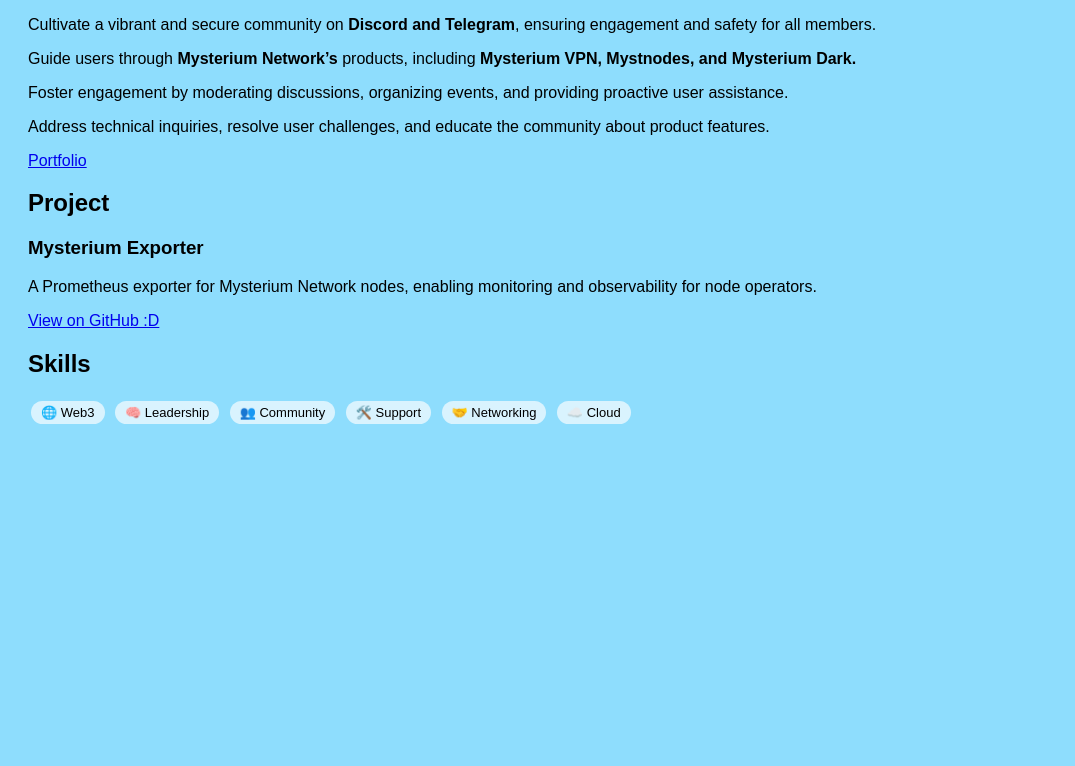
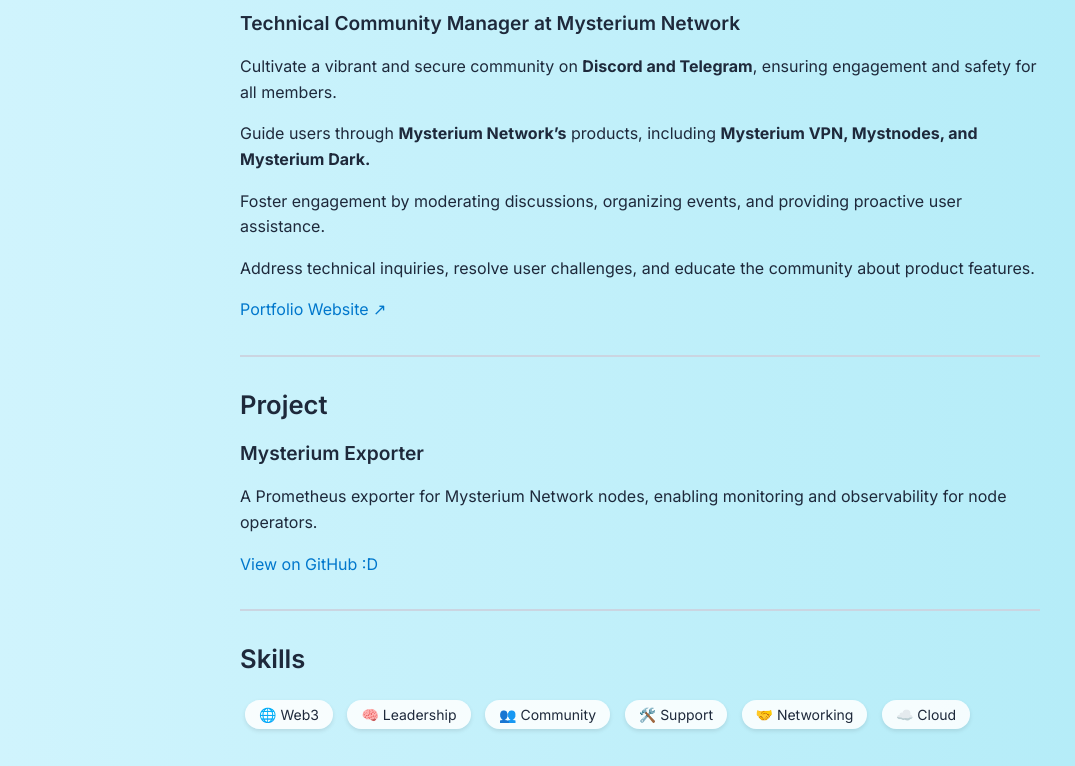
Before and after one commit to adinetech/Sem2, a plain HTML site: page Assignments/HTML_CSS/index.html in a window 1280 px wide. Shown: the part 181-947 px from the top of the page, without its empty margins (0-1075 px from the left). Before the commit the page ends 800 px from the top, so only its background shows below. Drawn offline with Linux system fonts and the light colour scheme.

Commit message:
HTML Assignment changes

```diff
--- a/Assignments/HTML_CSS/index.html
+++ b/Assignments/HTML_CSS/index.html
@@ -1,40 +1,96 @@
 <!DOCTYPE html>
+<html lang="en">
 <head>
-    <title> Hello :D </title>
-</head>
+  <meta charset="UTF-8" />
+  <meta name="viewport" content="width=device-width, initial-scale=1.0" />
+  <title>Adine's Portfolio</title>
+  <link href="https://fonts.googleapis.com/css2?family=Inter:wght@400;600;700&display=swap" rel="stylesheet">
   <style>
     body {
-        background-color: #8eddfd;
-        font-family: Arial, sans-serif;
-        padding: 20px;
+      background: linear-gradient(to right, #d0f4fd, #b0ebf7);
+      font-family: 'Inter', sans-serif;
+      color: #1e293b;
+      margin: 0;
+      padding: 0;
     }
+
+    .container {
+      max-width: 800px;
+      margin: auto;
+      padding: 2rem;
+    }
+
+    h1 {
+      font-size: 2.5rem;
+      font-weight: 700;
+      margin-bottom: 0.5rem;
+    }
+
+    h2 {
+      font-size: 1.6rem;
+      margin-top: 2rem;
+      font-weight: 600;
+    }
+
+    h3 {
+      font-size: 1.2rem;
+      margin-top: 1rem;
+      font-weight: 600;
+    }
+
+    p {
+      line-height: 1.6;
+    }
+
+    a {
+      color: #0077cc;
+      text-decoration: none;
+      font-weight: 500;
+    }
+
+    a:hover {
+      text-decoration: underline;
+    }
+
     .skill {
       display: inline-block;
-    background-color: #ffffffaa;
-    color: #000;
-    padding: 4px 10px;
-    margin: 3px;
-    border-radius: 12px;
-    font-size: 13px;
+      background-color: #ffffffdd;
+      color: #1e293b;
+      padding: 6px 14px;
+      margin: 5px;
+      border-radius: 999px;
+      font-size: 14px;
+      font-weight: 500;
+      box-shadow: 0 2px 4px rgba(0,0,0,0.1);
+    }
+
+    hr {
+      border: none;
+      border-top: 2px solid #cbd5e1;
+      margin: 2rem 0;
     }
   </style>
+</head>
 <body>
+  <div class="container">
     <h1>Adine Vikash</h1>
+
     <h2>Portfolio.</h2>
     <h3>Technical Community Manager at Mysterium Network</h3>
     <p>Cultivate a vibrant and secure community on <b>Discord and Telegram</b>, ensuring engagement and safety for all members.</p>
     <p>Guide users through <strong>Mysterium Network’s</strong> products, including <b>Mysterium VPN, Mystnodes, and Mysterium Dark.</b></p>
     <p>Foster engagement by moderating discussions, organizing events, and providing proactive user assistance.</p>
     <p>Address technical inquiries, resolve user challenges, and educate the community about product features.</p>
-    <a href = "https://adinetech.com/" target = "_blank">Portfolio</a>
+    <p><a href="https://adinetech.com/" target="_blank">Portfolio Website ↗</a></p>
+
+    <hr>
 
     <h2>Project</h2>
     <h3>Mysterium Exporter</h3>
     <p>A Prometheus exporter for Mysterium Network nodes, enabling monitoring and observability for node operators.</p>
+    <p><a href="https://github.com/adinetech/mysterium-exporter" target="_blank">View on GitHub :D</a></p>
 
-    <a href="https://github.com/adinetech/mysterium-exporter" target="_blank">
-        View on GitHub :D
-    </a>
+    <hr>
 
     <h2>Skills</h2>
     <div>
@@ -45,3 +101,6 @@
       <span class="skill">🤝 Networking</span>
       <span class="skill">☁️ Cloud</span>
     </div>
+  </div>
+</body>
+</html>
```
Lines whose indentation alone changed are shown as unchanged.
